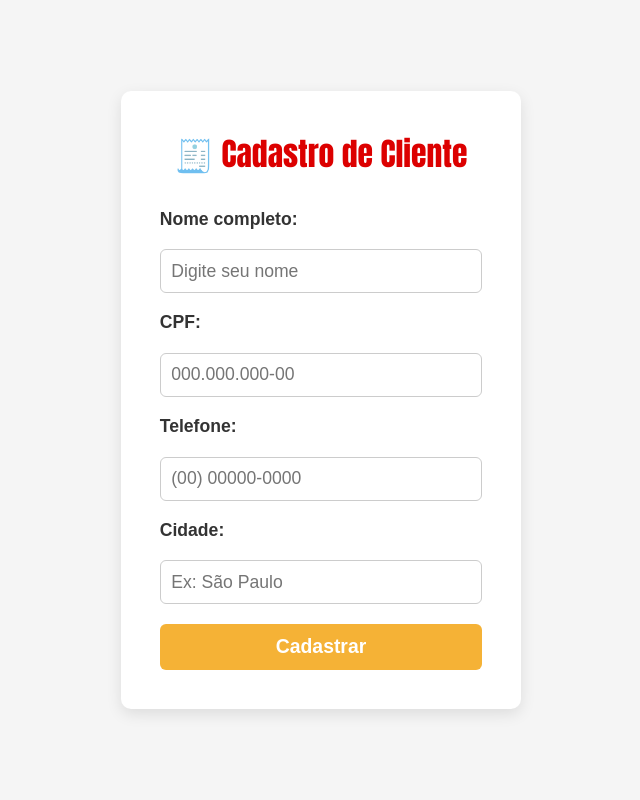
After one commit to lTorres07/projeto-faculdade-ads, a Flask app: page /cadastro in a window 1280 px wide. The commit adds this page. Shown: the whole page, without its empty margins (319-959 px from the left). Run offline with Flask 3, Linux system fonts and the light colour scheme.

Commit message:
Atualização: compra + cadastro

```diff
--- a/app.py
+++ b/app.py
@@ -3,48 +3,73 @@ import mysql.connector
 
 app = Flask(__name__)
 
-# Rota principal - mostra o formulário
+# --- Página inicial: compra de ingressos ---
 @app.route("/")
 def home():
     return render_template("index.html")
 
-# Rota para salvar a compra no banco
+# --- Rota para processar a compra ---
 @app.route("/compra", methods=["POST"])
 def compra():
     filme = request.form.get("filme")
     quantidade = request.form.get("quantidade")
-
-    dados = (filme, quantidade)
-
-    conect = None
-    cursor = None
 
     try:
         conect = mysql.connector.connect(
             host="localhost",
             database="cinema",
             user="root",
-            password="Pqpdesenha777"
+            password="pqpdesenha777"
         )
         cursor = conect.cursor()
+        query = "INSERT INTO ingressos (filme, quantidade) VALUES (%s, %s)"
+        cursor.execute(query, (filme, quantidade))
+        conect.commit()
+        print(f"Ingresso salvo: {filme}, {quantidade}")
+    except mysql.connector.Error as err:
+        print(f"Erro ao salvar ingresso: {err}")
+    finally:
+        cursor.close()
+        conect.close()
 
-        query = """
-            INSERT INTO ingressos (filme, quantidade)
-            VALUES (%s, %s)
-        """
-        cursor.execute(query, dados)
-        conect.commit()
+    # Redireciona para o cadastro do cliente
+    return redirect("/cadastro")
 
-    except mysql.connector.Error as err:
-        print(f"Erro: {err}")
+# --- Rota para cadastro de clientes ---
+@app.route("/cadastro", methods=["GET", "POST"])
+def cadastro():
+    if request.method == "POST":
+        nome = request.form.get("nome")
+        cpf = request.form.get("cpf")
+        telefone = request.form.get("telefone")
+        cidade = request.form.get("cidade")
 
-    finally:
-        if cursor is not None:
+        # Debug: print dos dados recebidos
+        print(f"Tentando salvar cliente: {nome}, {cpf}, {telefone}, {cidade}")
+
+        try:
+            conect = mysql.connector.connect(
+                host="localhost",
+                database="cinema",
+                user="root",
+                password="pqpdesenha777"
+            )
+            cursor = conect.cursor()
+            query = "INSERT INTO clientes (nome, cpf, telefone, cidade) VALUES (%s, %s, %s, %s)"
+            cursor.execute(query, (nome, cpf, telefone, cidade))
+            conect.commit()
+            print(f"Cliente salvo com sucesso: {nome}")
+        except mysql.connector.Error as err:
+            print(f"Erro ao salvar cliente: {err}")
+            return f"Erro ao salvar cliente: {err}"
+        finally:
             cursor.close()
-        if conect is not None:
             conect.close()
 
-    return redirect("/")
+        # Mensagem de sucesso no navegador
+        return f"Cliente {nome} cadastrado com sucesso! <br><a href='/'>Voltar à compra</a>"
+
+    return render_template("cadastro_cliente.html")
 
 if __name__ == "__main__":
     app.run(debug=True)
--- a/static/css/style.css
+++ b/static/css/style.css
@@ -13,7 +13,7 @@ body {
     align-items: center;
     width: 100vw;
     height: 100vh;
-    background-color: rgb(245, 245, 245);
+    background-color: #f5f5f5;
 }
 
 .container-main {
@@ -58,6 +58,7 @@ label {
     color: #333;
 }
 
+input[type="text"],
 input[type="number"],
 select {
     border: 1px solid #ccc;
@@ -68,6 +69,7 @@ select {
     transition: border-color 0.3s, box-shadow 0.3s;
 }
 
+input[type="text"]:focus,
 input[type="number"]:focus,
 select:focus {
     border-color: rgb(245, 178, 54);
--- /dev/null
+++ b/templates/cadastro_cliente.html
@@ -0,0 +1,34 @@
+<!DOCTYPE html>
+<html lang="pt-br">
+<head>
+    <meta charset="UTF-8">
+    <meta name="viewport" content="width=device-width, initial-scale=1.0">
+    <title>Cinema - Cadastro de Cliente</title>
+    <link rel="stylesheet" href="/static/css/style.css">
+</head>
+<body>
+    <div class="container-main">
+        <form action="/cadastro" method="post">
+            <span>🧾 Cadastro de Cliente</span>
+
+            <div class="container-input container-interno">
+                <label for="nome">Nome completo:</label>
+                <input type="text" name="nome" id="nome" placeholder="Digite seu nome" required>
+
+                <label for="cpf">CPF:</label>
+                <input type="text" name="cpf" id="cpf" placeholder="000.000.000-00" required>
+
+                <label for="telefone">Telefone:</label>
+                <input type="text" name="telefone" id="telefone" placeholder="(00) 00000-0000" required>
+
+                <label for="cidade">Cidade:</label>
+                <input type="text" name="cidade" id="cidade" placeholder="Ex: São Paulo" required>
+            </div>
+
+            <div class="container-button container-interno">
+                <input type="submit" value="Cadastrar">
+            </div>
+        </form>
+    </div>
+</body>
+</html>
--- a/templates/index.html
+++ b/templates/index.html
@@ -12,7 +12,6 @@
             <span>🎬 Compra de Ingressos</span>
 
             <div class="container-input container-interno">
-                <!-- Escolher filme -->
                 <label for="filme">Escolha o filme:</label>
                 <select name="filme" id="filme" required>
                     <option value="">Selecione</option>
@@ -22,7 +21,6 @@
                     <option value="Interestelar">Interestelar</option>
                 </select>
 
-                <!-- Quantidade de ingressos -->
                 <label for="quantidade">Quantidade:</label>
                 <input type="number" name="quantidade" id="quantidade" min="1" max="10" required>
             </div>
```
Also changed, not shown: conexao_python.sql (+15 -4 lines).
